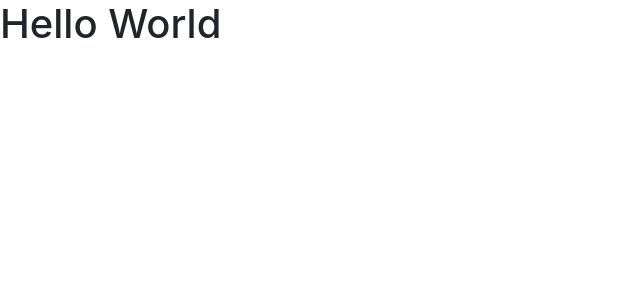
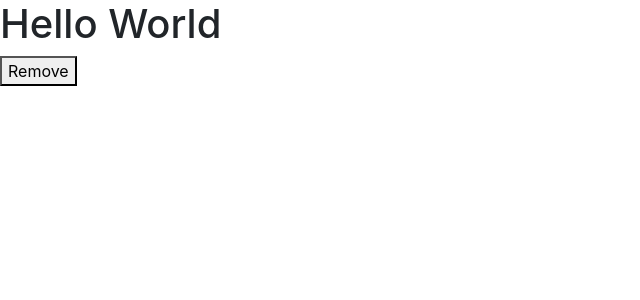
Before and after one commit to goergena/rekt, a React (Create React App) app: page / in a window 1280 px wide. Shown: the top 300 px of the page, without its empty margins (0-640 px from the left). Built offline with nearby package versions, Linux system fonts and the light colour scheme.

Commit message:
not sure how to render components in redux

```diff
--- a/src/App.js
+++ b/src/App.js
@@ -1,5 +1,7 @@
 // import React, { Component } from 'react';
 import React from 'react';
+
+import SportItem from './components/SportItem';
 // import { setCurrentList } from './actions/setList';
 // import API from './utils/API';
 
@@ -23,7 +25,9 @@ import React from 'react';
 const App = () => (
         <div>
       <h1>Hello World</h1>
+      <SportItem />
       </div>
+
 )
 
 //the goal is to setcurrent list to leagues here
--- a/src/components/LeagueItem.js
+++ b/src/components/LeagueItem.js
@@ -1,6 +1,5 @@
 import React from 'react';
 import { connect } from 'react-redux';
-import { setFilterId } from '../actions/setList';
 
 //right now these are just list item things but it would be good for them to be cards
 //or something prettier
--- a/src/components/SportItem.js
+++ b/src/components/SportItem.js
@@ -2,10 +2,9 @@ import React from 'react';
 import { connect } from 'react-redux';
 //import { removeExpense } from '../actions/expenses';
 
-const SportItem = ( { name, id, dispatch}) => (
+const SportItem = ( { name, id, dispatch} ) => (
     <div>
         <h3>{name}</h3>
-        <p>{amount} - {createdAt}</p>
         <button onClick={() => {
             dispatch(removeExpense({ id }));
         }}>Remove</button>
@@ -13,6 +12,4 @@ const SportItem = ( { name, id, dispatch}) => (
 )
 
 
-
-
 export default connect()(SportItem);
--- a/src/index.js
+++ b/src/index.js
@@ -5,6 +5,7 @@ import { Provider } from 'react-redux';
 import App from './App';
 import rootReducer from './reducers';
 import { setCurrentList } from './actions/setList';
+
 
 
 const store = createStore(rootReducer);
```
